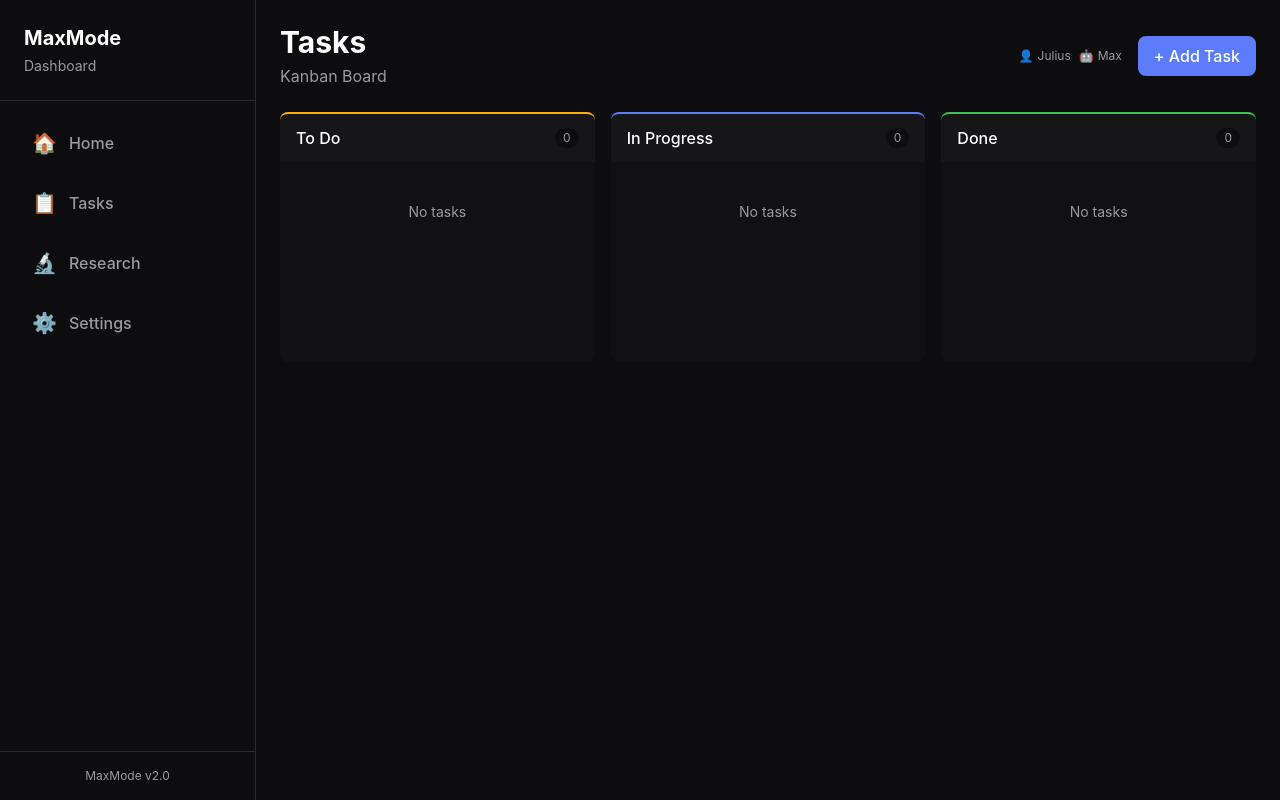
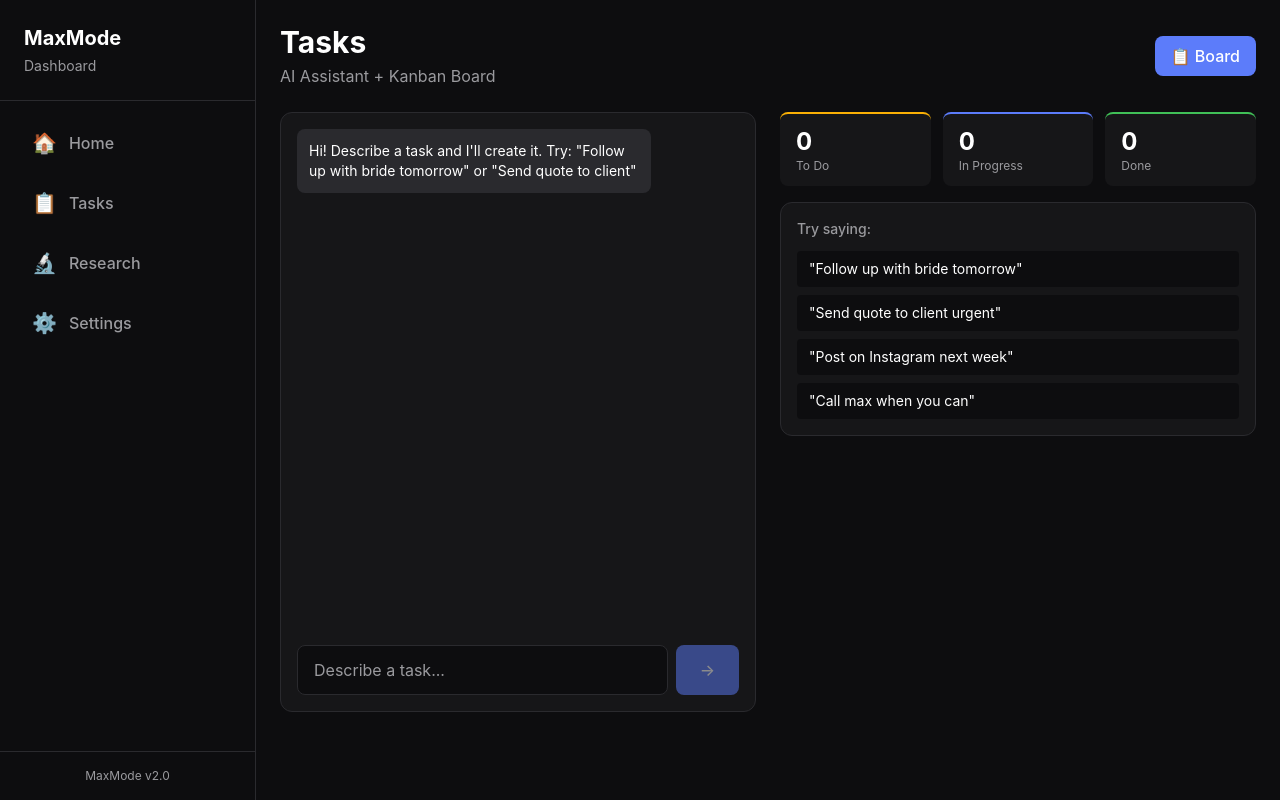
Before and after one commit to 7juliusearl/maxmode, a Next.js app in the folder max-dashboard-v2/: page /tasks in a window 1280 px wide. Built offline with nearby package versions, Linux system fonts and the light colour scheme.

Commit message:
AI Chat for Tasks
- Natural language task creation
- Parses: category, priority, assignee, due date
- Examples: "Follow up with bride tomorrow"
- Switch between AI Chat and Kanban Board views

```diff
--- a/max-dashboard-v2/src/app/tasks/page.tsx
+++ b/max-dashboard-v2/src/app/tasks/page.tsx
@@ -1,16 +1,22 @@
 'use client'
 
-import { useState, useEffect } from 'react'
+import { useState, useRef, useEffect } from 'react'
 
 interface Task {
   id: string
   text: string
   status: 'todo' | 'inprogress' | 'done'
-  assignee: 'julius' | 'max' | null
+  assignee: 'julius' | 'max'
   category: string
   priority: 'high' | 'medium' | 'low'
   dueDate: string | null
   createdAt: string
+}
+
+interface ChatMessage {
+  role: 'user' | 'assistant'
+  content: string
+  task?: Task
 }
 
 const COLUMNS = [
@@ -19,8 +25,6 @@ const COLUMNS = [
   { id: 'done', label: 'Done', color: 'border-[#40c057]' },
 ] as const
 
-const CATEGORIES = ['General', 'Wedding', 'Business', 'Personal', 'Marketing']
-const PRIORITIES = ['high', 'medium', 'low'] as const
 const ASSIGNEES = [
   { id: 'julius', label: 'Julius', emoji: '👤' },
   { id: 'max', label: 'Max', emoji: '🤖' },
@@ -30,12 +34,16 @@ const TASK_CHANGED = 'maxmode-task-changed'
 
 export default function TasksPage() {
   const [tasks, setTasks] = useState<Task[]>([])
-  const [newTask, setNewTask] = useState('')
-  const [category, setCategory] = useState('General')
-  const [priority, setPriority] = useState<'high' | 'medium' | 'low'>('medium')
-  const [assignee, setAssignee] = useState<'julius' | 'max' | null>(null)
-  const [dueDate, setDueDate] = useState('')
-  const [showAddForm, setShowAddForm] = useState(false)
+  const [messages, setMessages] = useState<ChatMessage[]>([
+    {
+      role: 'assistant',
+      content: 'Hi! Describe a task and I\'ll create it. Try: "Follow up with bride tomorrow" or "Send quote to client"'
+    }
+  ])
+  const [input, setInput] = useState('')
+  const [isProcessing, setIsProcessing] = useState(false)
+  const [showChat, setShowChat] = useState(true)
+  const messagesEndRef = useRef<HTMLDivElement>(null)
 
   useEffect(() => {
     const saved = localStorage.getItem('maxmode-tasks-kanban')
@@ -55,10 +63,8 @@ export default function TasksPage() {
         setTasks(JSON.parse(saved))
       }
     }
-
     window.addEventListener('storage', handleStorage)
     window.addEventListener(TASK_CHANGED, handleStorage)
-
     return () => {
       window.removeEventListener('storage', handleStorage)
       window.removeEventListener(TASK_CHANGED, handleStorage)
@@ -71,27 +77,125 @@ export default function TasksPage() {
     broadcastChange()
   }
 
-  const addTask = (e: React.FormEvent) => {
-    e.preventDefault()
-    if (!newTask.trim()) return
+  const parseTask = (text: string): Partial<Task> | null => {
+    const lower = text.toLowerCase()
+    let category = 'General'
+    const categoryKeywords: Record<string, string[]> = {
+      'wedding': ['wedding', 'bride', 'groom', 'venue', 'vendor', 'marriage'],
+      'business': ['quote', 'invoice', 'client', 'lead', 'sale', 'proposal', 'contract'],
+      'marketing': ['email', 'social', 'post', 'ad', 'campaign', 'content'],
+      'personal': ['personal', 'family', 'friend', 'birthday'],
+    }
 
+    for (const [cat, keywords] of Object.entries(categoryKeywords)) {
+      if (keywords.some(k => lower.includes(k))) {
+        category = cat.charAt(0).toUpperCase() + cat.slice(1)
+        break
+      }
+    }
+
+    let priority: 'high' | 'medium' | 'low' = 'medium'
+    if (lower.includes('urgent') || lower.includes('asap') || lower.includes('important') || lower.includes('!')) {
+      priority = 'high'
+    } else if (lower.includes('whenever') || lower.includes('sometime') || lower.includes('low priority')) {
+      priority = 'low'
+    }
+
+    let assignee: 'julius' | 'max' = 'julius'
+    if (lower.includes('max') || lower.includes('you')) {
+      assignee = 'max'
+    }
+
+    let dueDate: string | null = null
+    const today = new Date()
+
+    if (lower.includes('tomorrow')) {
+      const tomorrow = new Date(today)
+      tomorrow.setDate(tomorrow.getDate() + 1)
+      dueDate = tomorrow.toISOString().split('T')[0]
+    } else if (lower.includes('next week')) {
+      const nextWeek = new Date(today)
+      nextWeek.setDate(nextWeek.getDate() + 7)
+      dueDate = nextWeek.toISOString().split('T')[0]
+    } else if (lower.includes('today')) {
+      dueDate = today.toISOString().split('T')[0]
+    }
+
+    let cleanText = lower
+      .replace(/tomorrow/g, '')
+      .replace(/today/g, '')
+      .replace(/next week/g, '')
+      .replace(/urgent/g, '')
+      .replace(/asap/g, '')
+      .replace(/important/g, '')
+      .replace(/whenever/g, '')
+      .replace(/max/g, '')
+      .replace(/you/g, '')
+      .replace(/julius/g, '')
+      .replace(/remember to /g, '')
+      .replace(/remind me to /g, '')
+      .replace(/i need to /g, '')
+      .replace(/i should /g, '')
+      .replace(/can you /g, '')
+      .trim()
+
+    cleanText = cleanText.charAt(0).toUpperCase() + cleanText.slice(1)
+
+    return {
+      text: cleanText || text,
+      category,
+      priority,
+      assignee,
+      dueDate,
+    }
+  }
+
+  const createTask = (taskData: Partial<Task>) => {
     const task: Task = {
       id: Date.now().toString(),
-      text: newTask.trim(),
+      text: taskData.text || '',
       status: 'todo',
-      assignee,
-      category,
-      priority,
-      dueDate: dueDate || null,
+      assignee: taskData.assignee || 'julius',
+      category: taskData.category || 'General',
+      priority: taskData.priority || 'medium',
+      dueDate: taskData.dueDate || null,
       createdAt: new Date().toISOString(),
     }
+    saveTasks([task, ...tasks])
+    return task
+  }
 
-    saveTasks([task, ...tasks])
-    setNewTask('')
-    setAssignee(null)
-    setDueDate('')
-    setShowAddForm(false)
+  const handleSubmit = async (e: React.FormEvent) => {
+    e.preventDefault()
+    if (!input.trim() || isProcessing) return
+
+    const userMessage = input.trim()
+    setInput('')
+    setMessages(prev => [...prev, { role: 'user', content: userMessage }])
+    setIsProcessing(true)
+
+    await new Promise(resolve => setTimeout(resolve, 800))
+
+    const taskData = parseTask(userMessage)
+
+    if (taskData && taskData.text) {
+      const newTask = createTask(taskData)
+      setMessages(prev => [...prev, {
+        role: 'assistant',
+        content: `Created task: "${newTask.text}"`,
+        task: newTask
+      }])
+    } else {
+      setMessages(prev => [...prev, {
+        role: 'assistant',
+        content: 'I couldn\'t create that task. Try rephrasing!'
+      }])
     }
+
+    setIsProcessing(false)
+  }
+
+  const getColumnTasks = (status: string) => tasks.filter(t => t.status === status)
 
   const moveTask = (id: string, newStatus: Task['status']) => {
     saveTasks(tasks.map(t => t.id === id ? { ...t, status: newStatus } : t))
@@ -106,7 +210,7 @@ export default function TasksPage() {
       case 'high': return 'bg-[#fa5252]/20 text-[#fa5252] border-[#fa5252]'
       case 'medium': return 'bg-[#fab005]/20 text-[#fab005] border-[#fab005]'
       case 'low': return 'bg-[#40c057]/20 text-[#40c057] border-[#40c057]'
-      default: return 'bg-[#2a2a2e] text-[#9a9a9e] border-[#2a2a2e]'
+      default: return 'bg-[#2a2a2e] text-[#9a9a9e]'
     }
   }
 
@@ -122,137 +226,108 @@ export default function TasksPage() {
     return date.toLocaleDateString('en-US', { month: 'short', day: 'numeric' })
   }
 
-  const getColumnTasks = (status: string) => tasks.filter(t => t.status === status)
-
   return (
     <div className="p-4 md:p-6">
-      {/* Header */}
       <div className="mb-6 flex flex-col md:flex-row md:items-center md:justify-between gap-4">
         <div>
-          <h1 className="text-2xl md:text-3xl font-bold text-white mb-1">
-            Tasks
-          </h1>
-          <p className="text-[#9a9a9e]">Kanban Board</p>
+          <h1 className="text-2xl md:text-3xl font-bold text-white mb-1">Tasks</h1>
+          <p className="text-[#9a9a9e]">AI Assistant + Kanban Board</p>
         </div>
-        <div className="flex items-center gap-4">
-          {/* Assignee legend */}
-          <div className="flex items-center gap-2">
-            {ASSIGNEES.map(a => (
-              <div key={a.id} className="flex items-center gap-1 text-xs text-[#9a9a9e]">
-                <span>{a.emoji}</span>
-                <span>{a.label}</span>
-              </div>
-            ))}
-          </div>
+        <div className="flex items-center gap-3">
           <button
-            onClick={() => setShowAddForm(!showAddForm)}
+            onClick={() => setShowChat(!showChat)}
             className={`px-4 py-2 rounded-lg font-medium transition-colors ${
-              showAddForm
-                ? 'bg-[#2a2a2e] text-[#9a9a9e]'
-                : 'bg-[#5c7cfa] hover:bg-[#4c6ef5] text-white'
+              showChat ? 'bg-[#5c7cfa] text-white' : 'bg-[#2a2a2e] text-[#9a9a9e]'
             }`}
           >
-            {showAddForm ? 'Cancel' : '+ Add Task'}
+            {showChat ? '📋 Board' : '💬 AI Chat'}
           </button>
         </div>
       </div>
 
-      {/* Add Task Form */}
-      {showAddForm && (
-        <form onSubmit={addTask} className="card p-4 mb-6">
+      {showChat ? (
+        <div className="grid grid-cols-1 lg:grid-cols-2 gap-6">
+          <div className="card p-4 flex flex-col h-[600px]">
+            <div className="flex-1 overflow-y-auto space-y-4 mb-4">
+              {messages.map((msg, i) => (
+                <div key={i} className={`flex ${msg.role === 'user' ? 'justify-end' : 'justify-start'}`}>
+                  <div className={`max-w-[80%] rounded-lg p-3 ${
+                    msg.role === 'user' ? 'bg-[#5c7cfa] text-white' : 'bg-[#2a2a2e] text-white'
+                  }`}>
+                    <p className="text-sm">{msg.content}</p>
+                    {msg.task && (
+                      <div className="mt-2 pt-2 border-t border-[#3a3a3e]">
+                        <p className="text-xs opacity-70">Created task:</p>
+                        <p className="font-medium">{msg.task.text}</p>
+                        <div className="flex flex-wrap gap-1 mt-1">
+                          <span className="text-xs px-2 py-0.5 rounded bg-[#0d0d0f]">{msg.task.category}</span>
+                          <span className={`text-xs px-2 py-0.5 rounded border ${getPriorityColor(msg.task.priority)}`}>{msg.task.priority}</span>
+                          {msg.task.dueDate && (
+                            <span className="text-xs px-2 py-0.5 rounded bg-[#0d0d0f]">{formatDate(msg.task.dueDate)}</span>
+                          )}
+                        </div>
+                      </div>
+                    )}
+                  </div>
+                </div>
+              ))}
+              {isProcessing && (
+                <div className="flex justify-start">
+                  <div className="bg-[#2a2a2e] rounded-lg p-3">
+                    <div className="flex gap-1">
+                      <span className="w-2 h-2 bg-[#9a9a9e] rounded-full animate-bounce"/>
+                      <span className="w-2 h-2 bg-[#9a9a9e] rounded-full animate-bounce" style={{ animationDelay: '0.2s' }}/>
+                      <span className="w-2 h-2 bg-[#9a9a9e] rounded-full animate-bounce" style={{ animationDelay: '0.4s' }}/>
+                    </div>
+                  </div>
+                </div>
+              )}
+              <div ref={messagesEndRef} />
+            </div>
+
+            <form onSubmit={handleSubmit} className="flex gap-2">
               <input
                 type="text"
-            value={newTask}
-            onChange={(e) => setNewTask(e.target.value)}
-            placeholder="What needs to be done?"
-            className="w-full bg-[#0d0d0f] border border-[#2a2a2e] rounded-lg px-4 py-3 text-white placeholder-[#9a9a9e] focus:outline-none focus:border-[#5c7cfa] transition-colors mb-4"
-            autoFocus
+                value={input}
+                onChange={(e) => setInput(e.target.value)}
+                placeholder="Describe a task..."
+                className="flex-1 bg-[#0d0d0f] border border-[#2a2a2e] rounded-lg px-4 py-3 text-white placeholder-[#9a9a9e] focus:outline-none focus:border-[#5c7cfa]"
               />
+              <button
+                type="submit"
+                disabled={isProcessing || !input.trim()}
+                className="bg-[#5c7cfa] hover:bg-[#4c6ef5] disabled:opacity-50 text-white px-6 py-3 rounded-lg font-medium transition-colors"
+              >
+                →
+              </button>
+            </form>
+          </div>
 
-          <div className="grid grid-cols-2 md:grid-cols-4 gap-3 mb-4">
-            {/* Assignee */}
-            <div>
-              <label className="block text-xs text-[#9a9a9e] mb-1">Assign to</label>
-              <div className="flex gap-1">
-                {ASSIGNEES.map(a => (
-                  <button
-                    key={a.id}
-                    type="button"
-                    onClick={() => setAssignee(a.id as 'julius' | 'max')}
-                    className={`flex-1 py-2 rounded text-xs font-medium capitalize transition-colors flex items-center justify-center gap-1 ${
-                      assignee === a.id
-                        ? 'bg-[#5c7cfa] text-white'
-                        : 'bg-[#0d0d0f] text-[#9a9a9e] hover:bg-[#2a2a2e]'
-                    }`}
-                  >
-                    <span>{a.emoji}</span>
-                    <span>{a.label}</span>
-                  </button>
+          <div className="space-y-4">
+            <div className="grid grid-cols-3 gap-3">
+              {COLUMNS.map(col => (
+                <div key={col.id} className={`bg-[#161618] rounded-lg px-4 py-3 border-t-2 ${col.color}`}>
+                  <p className="text-2xl font-bold text-white">{getColumnTasks(col.id).length}</p>
+                  <p className="text-xs text-[#9a9a9e]">{col.label}</p>
+                </div>
               ))}
             </div>
-            </div>
 
-            {/* Category */}
-            <div>
-              <label className="block text-xs text-[#9a9a9e] mb-1">Category</label>
-              <select
-                value={category}
-                onChange={(e) => setCategory(e.target.value)}
-                className="w-full bg-[#0d0d0f] border border-[#2a2a2e] rounded-lg px-3 py-2 text-white focus:outline-none focus:border-[#5c7cfa]"
-              >
-                {CATEGORIES.map(c => (
-                  <option key={c} value={c}>{c}</option>
-                ))}
-              </select>
-            </div>
-
-            {/* Priority */}
-            <div>
-              <label className="block text-xs text-[#9a9a9e] mb-1">Priority</label>
-              <div className="flex gap-1">
-                {PRIORITIES.map(p => (
-                  <button
-                    key={p}
-                    type="button"
-                    onClick={() => setPriority(p)}
-                    className={`flex-1 py-2 rounded text-xs font-medium capitalize transition-colors ${
-                      priority === p
-                        ? getPriorityColor(p)
-                        : 'bg-[#0d0d0f] text-[#9a9a9e] hover:bg-[#2a2a2e]'
-                    }`}
-                  >
-                    {p}
-                  </button>
-                ))}
+            <div className="card p-4">
+              <h3 className="text-sm font-medium text-[#9a9a9e] mb-3">Try saying:</h3>
+              <div className="space-y-2 text-sm">
+                <p className="text-white bg-[#0d0d0f] px-3 py-2 rounded">"Follow up with bride tomorrow"</p>
+                <p className="text-white bg-[#0d0d0f] px-3 py-2 rounded">"Send quote to client urgent"</p>
+                <p className="text-white bg-[#0d0d0f] px-3 py-2 rounded">"Post on Instagram next week"</p>
+                <p className="text-white bg-[#0d0d0f] px-3 py-2 rounded">"Call max when you can"</p>
               </div>
             </div>
-
-            {/* Due Date */}
-            <div>
-              <label className="block text-xs text-[#9a9a9e] mb-1">Due Date</label>
-              <input
-                type="date"
-                value={dueDate}
-                onChange={(e) => setDueDate(e.target.value)}
-                className="w-full bg-[#0d0d0f] border border-[#2a2a2e] rounded-lg px-3 py-2 text-white focus:outline-none focus:border-[#5c7cfa]"
-              />
           </div>
         </div>
-
-          <button
-            type="submit"
-            className="w-full bg-[#40c057] hover:bg-[#37b24d] text-white py-3 rounded-lg font-medium transition-colors"
-          >
-            Add Task
-          </button>
-        </form>
-      )}
-
-      {/* Kanban Board */}
+      ) : (
         <div className="grid grid-cols-1 md:grid-cols-3 gap-4">
           {COLUMNS.map(column => (
             <div key={column.id} className="flex flex-col">
-            {/* Column Header */}
               <div className={`bg-[#161618] rounded-t-lg px-4 py-3 border-t-2 ${column.color}`}>
                 <div className="flex items-center justify-between">
                   <span className="font-medium text-white">{column.label}</span>
@@ -262,98 +337,41 @@ export default function TasksPage() {
                 </div>
               </div>
 
-            {/* Column Body */}
               <div className="bg-[#161618]/50 rounded-b-lg p-2 flex-1 min-h-[200px] space-y-2">
                 {getColumnTasks(column.id).map(task => (
-                <div
-                  key={task.id}
-                  className="card p-3 hover:border-[#2a2a2e] transition-colors cursor-pointer"
-                  onClick={() => {
-                    const nextStatus = column.id === 'todo' ? 'inprogress' : column.id === 'inprogress' ? 'done' : 'todo'
-                    if (column.id !== 'done') {
-                      moveTask(task.id, nextStatus)
-                    }
-                  }}
-                >
+                  <div key={task.id} className="card p-3">
                     <p className="text-white mb-2">{task.text}</p>
-
                     <div className="flex flex-wrap gap-1 mb-2">
-                    {/* Assignee */}
-                    {task.assignee && (
-                      <span className="text-xs px-2 py-0.5 rounded bg-[#2a2a2e] text-[#9a9a9e]">
-                        {ASSIGNEES.find(a => a.id === task.assignee)?.emoji} {ASSIGNEES.find(a => a.id === task.assignee)?.label}
+                      <span className="text-xs px-2 py-0.5 rounded bg-[#2a2a2e]">
+                        {ASSIGNEES.find(a => a.id === task.assignee)?.emoji}
                       </span>
-                    )}
-
-                    {/* Category */}
-                    <span className="text-xs px-2 py-0.5 rounded bg-[#2a2a2e] text-[#9a9a9e]">
-                      {task.category}
-                    </span>
-
-                    {/* Priority */}
-                    <span className={`text-xs px-2 py-0.5 rounded border ${getPriorityColor(task.priority)}`}>
-                      {task.priority}
-                    </span>
-
-                    {/* Due Date */}
+                      <span className="text-xs px-2 py-0.5 rounded bg-[#2a2a2e]">{task.category}</span>
+                      <span className={`text-xs px-2 py-0.5 rounded border ${getPriorityColor(task.priority)}`}>{task.priority}</span>
                       {task.dueDate && (
-                      <span className="text-xs px-2 py-0.5 rounded bg-[#2a2a2e] text-[#9a9a9e]">
-                        {formatDate(task.dueDate)}
-                      </span>
+                        <span className="text-xs px-2 py-0.5 rounded bg-[#2a2a2e]">{formatDate(task.dueDate)}</span>
                       )}
                     </div>
-
                     <div className="flex items-center justify-between">
-                    {/* Move arrows */}
                       <div className="flex gap-1">
                         {column.id !== 'todo' && (
-                        <button
-                          onClick={(e) => {
-                            e.stopPropagation()
-                            const prevStatus = column.id === 'done' ? 'inprogress' : 'todo'
-                            moveTask(task.id, prevStatus)
-                          }}
-                          className="p-1 text-[#9a9a9e] hover:text-white"
-                        >
-                          ←
-                        </button>
+                          <button onClick={() => moveTask(task.id, column.id === 'done' ? 'inprogress' : 'todo')} className="p-1 text-[#9a9a9e] hover:text-white">←</button>
                         )}
                         {column.id !== 'done' && (
-                        <button
-                          onClick={(e) => {
-                            e.stopPropagation()
-                            const nextStatus = column.id === 'todo' ? 'inprogress' : 'done'
-                            moveTask(task.id, nextStatus)
-                          }}
-                          className="p-1 text-[#9a9a9e] hover:text-white"
-                        >
-                          →
-                        </button>
+                          <button onClick={() => moveTask(task.id, column.id === 'todo' ? 'inprogress' : 'done')} className="p-1 text-[#9a9a9e] hover:text-white">→</button>
                         )}
                       </div>
-
-                    <button
-                      onClick={(e) => {
-                        e.stopPropagation()
-                        deleteTask(task.id)
-                      }}
-                      className="p-1 text-[#9a9a9e] hover:text-[#fa5252]"
-                    >
-                      ×
-                    </button>
+                      <button onClick={() => deleteTask(task.id)} className="p-1 text-[#9a9a9e] hover:text-[#fa5252]">×</button>
                     </div>
                   </div>
                 ))}
-
                 {getColumnTasks(column.id).length === 0 && (
-                <div className="text-center py-8 text-[#9a9a9e] text-sm">
-                  No tasks
-                </div>
+                  <div className="text-center py-8 text-[#9a9a9e] text-sm">No tasks</div>
                 )}
               </div>
             </div>
           ))}
         </div>
+      )}
     </div>
   )
 }
```
Also changed, not shown: 5 other files (tests, documents, lock files or other folders). Lines whose indentation alone changed are shown as unchanged.
